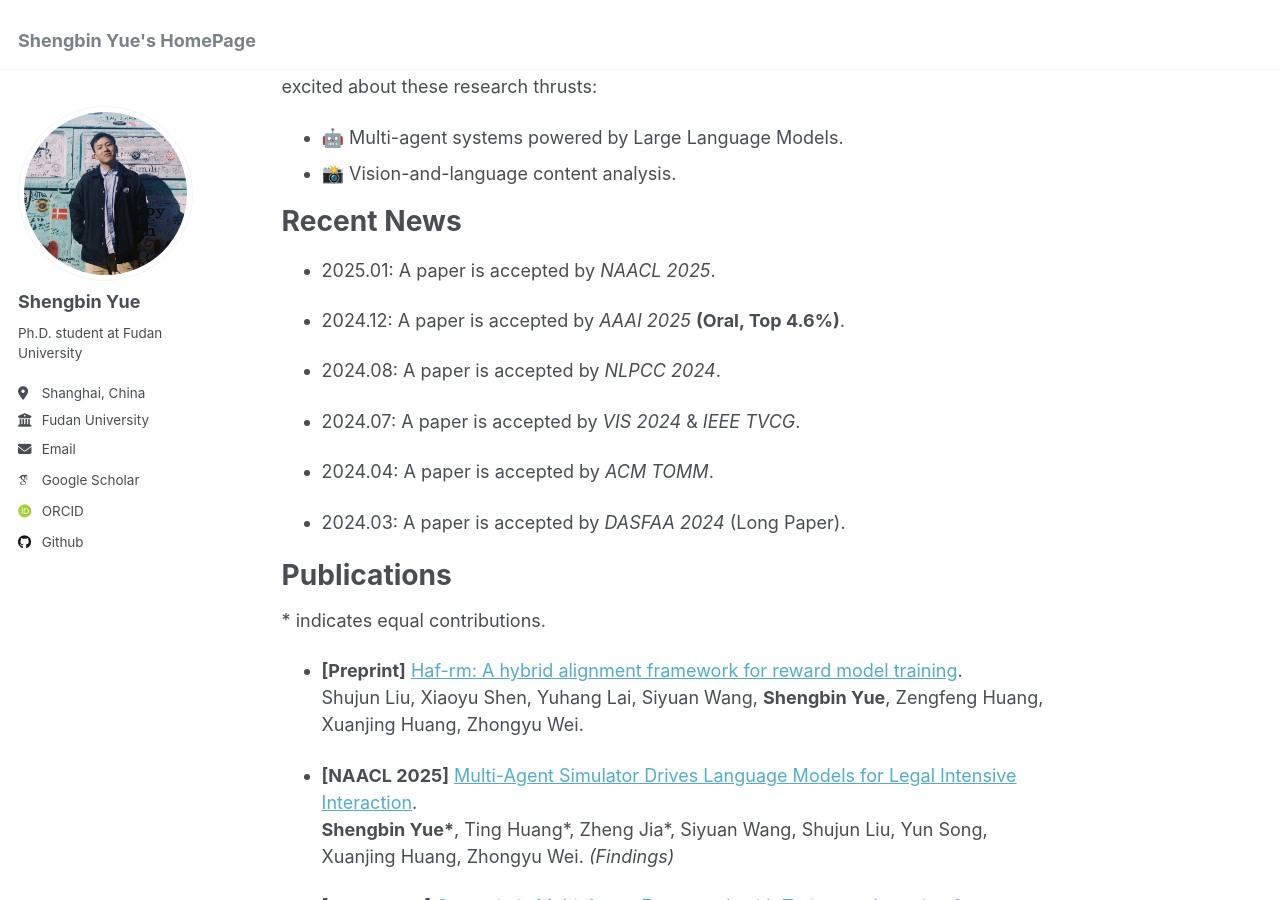
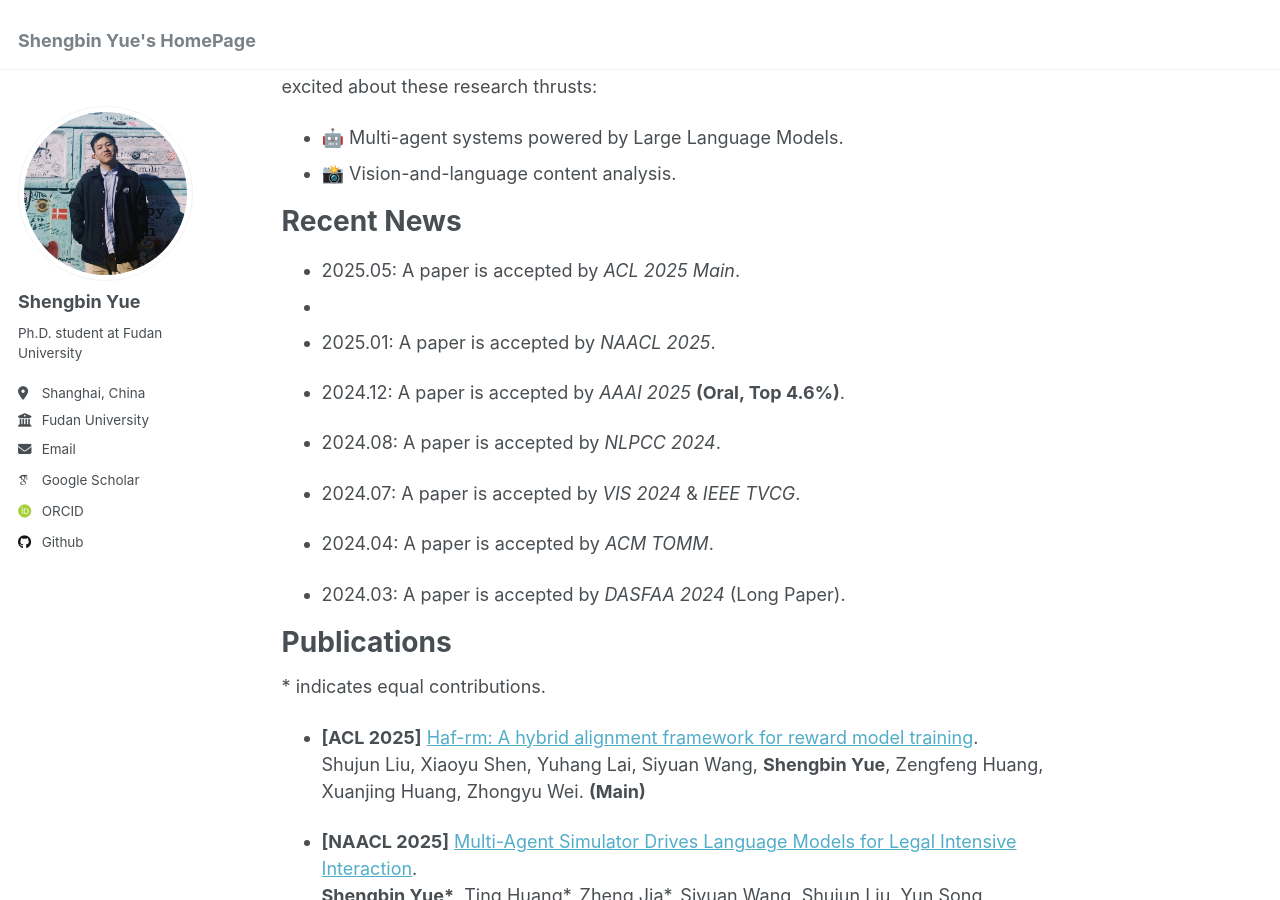
Before and after one commit to yueshengbin/yueshengbin.github.io, a Jekyll site: the page built from _pages/about.md, in a window 1280 px wide and 900 px high, scrolled down 232 px. Built offline with Jekyll 4.4.1, drawn with Linux system fonts in a browser that asks for light colours; some web fonts are replaced.

Commit message:
Update about.md

```diff
--- a/_pages/about.md
+++ b/_pages/about.md
@@ -16,6 +16,8 @@ My work spans Natural Language Processing and Multi-modal Learning. I’m partic
 
 Recent News
 ======
+* 2025.05: A paper is accepted by *ACL 2025 Main*.
+*
 * 2025.01: A paper is accepted by *NAACL 2025*.
 
 * 2024.12: A paper is accepted by *AAAI 2025* **(Oral, Top 4.6%)**.
@@ -33,8 +35,9 @@ Recent News
 Publications
 ======
 \* indicates equal contributions.
-* **[Preprint]** [Haf-rm: A hybrid alignment framework for reward model training](https://arxiv.org/abs/2407.04185).
+* **[ACL 2025]** [Haf-rm: A hybrid alignment framework for reward model training](https://arxiv.org/abs/2407.04185).
   Shujun Liu, Xiaoyu Shen, Yuhang Lai, Siyuan Wang, **Shengbin Yue**, Zengfeng Huang, Xuanjing Huang, Zhongyu Wei.
+   **(Main)**
 
 * **[NAACL 2025]** [Multi-Agent Simulator Drives Language Models for Legal Intensive Interaction](https://aclanthology.org/2025.findings-naacl.365.pdf).
   **Shengbin Yue\***, Ting Huang\*, Zheng Jia\*, Siyuan Wang, Shujun Liu, Yun Song, Xuanjing Huang, Zhongyu Wei.
```
